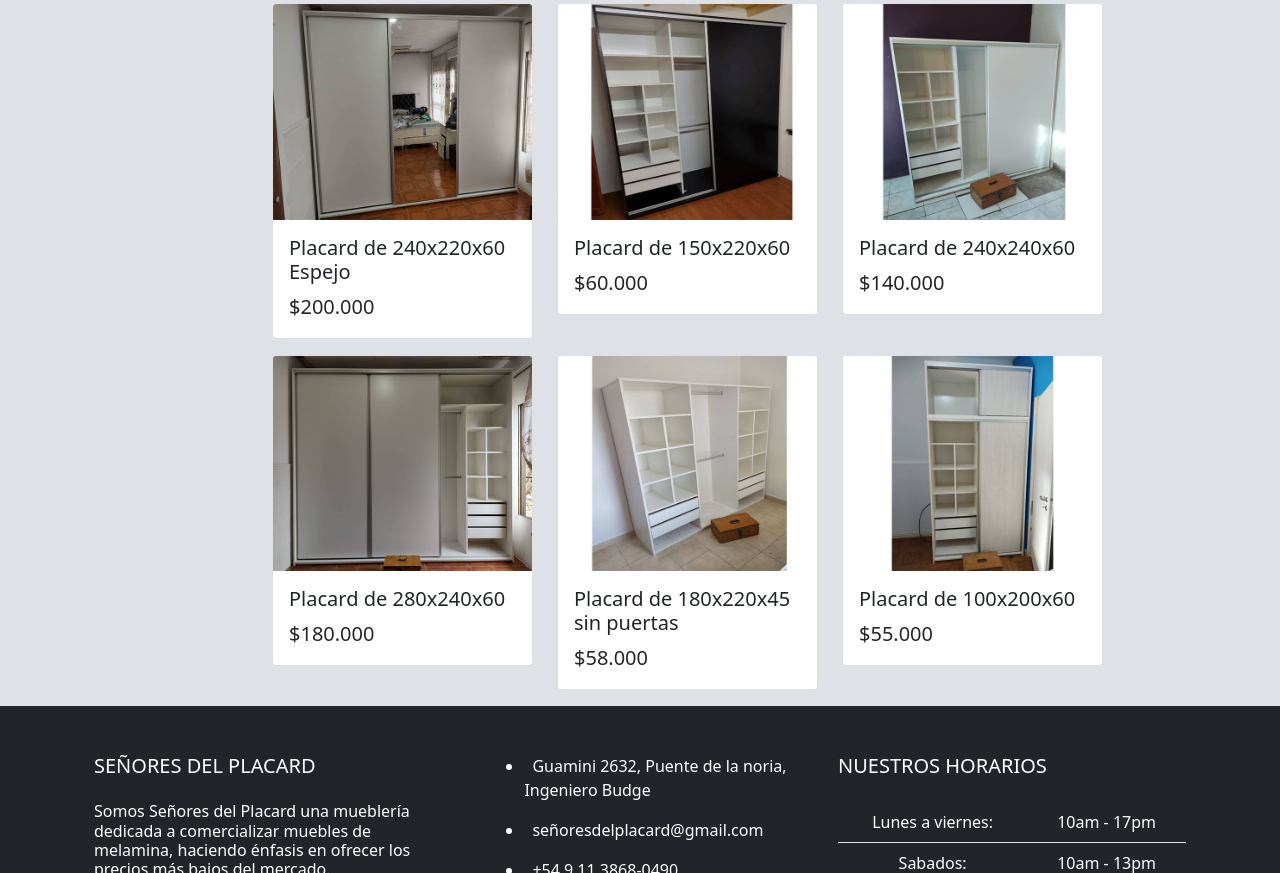
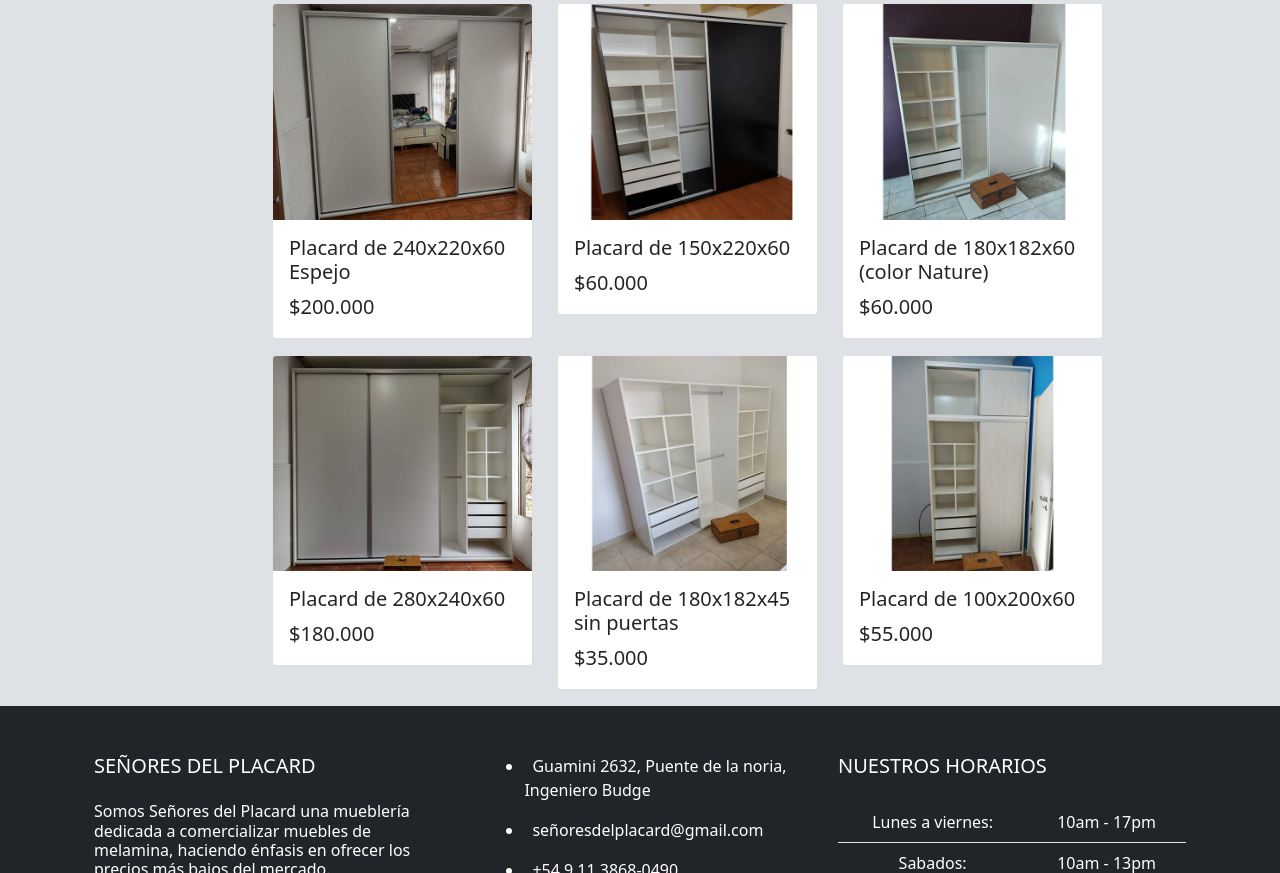
Before and after one commit to Zykrel/proyecto-final, a website: page pages/productos.html in a window 1280 px wide. Shown: the part 455-1328 px from the top of the page. Drawn offline with nearby package versions, Linux system fonts and the light colour scheme.

```diff
--- a/pages/productos.html
+++ b/pages/productos.html
@@ -88,8 +88,8 @@
                 <div class="card cards">
                     <img src="../assets/img/placard6.jpg" class="card-img-top" alt="card-img-top">
                     <div class="card-body">
-                        <h5 class="card-title">Placard de 240x240x60</h5>
-                        <p class="card-text">$140.000</p>
+                        <h5 class="card-title">Placard de 180x182x60 (color Nature)</h5>
+                        <p class="card-text">$60.000</p>
                     </div>
                 </div>
             </div>
@@ -108,8 +108,8 @@
                 <div class="card cards">
                     <img src="../assets/img/placard8.jpg" class="card-img-top" alt="card-img-top">
                     <div class="card-body">
-                        <h5 class="card-title">Placard de 180x220x45 sin puertas </h5>
-                        <p class="card-text">$58.000</p>
+                        <h5 class="card-title">Placard de 180x182x45 sin puertas </h5>
+                        <p class="card-text">$35.000</p>
                     </div>
                 </div>
             </div>
```
